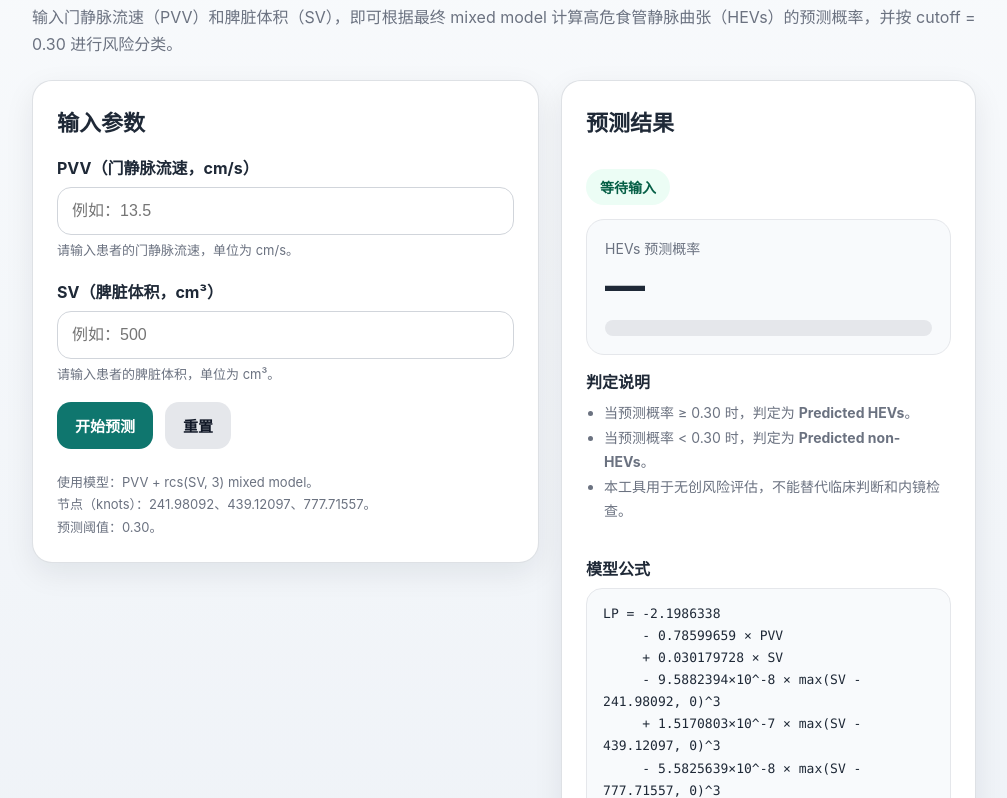
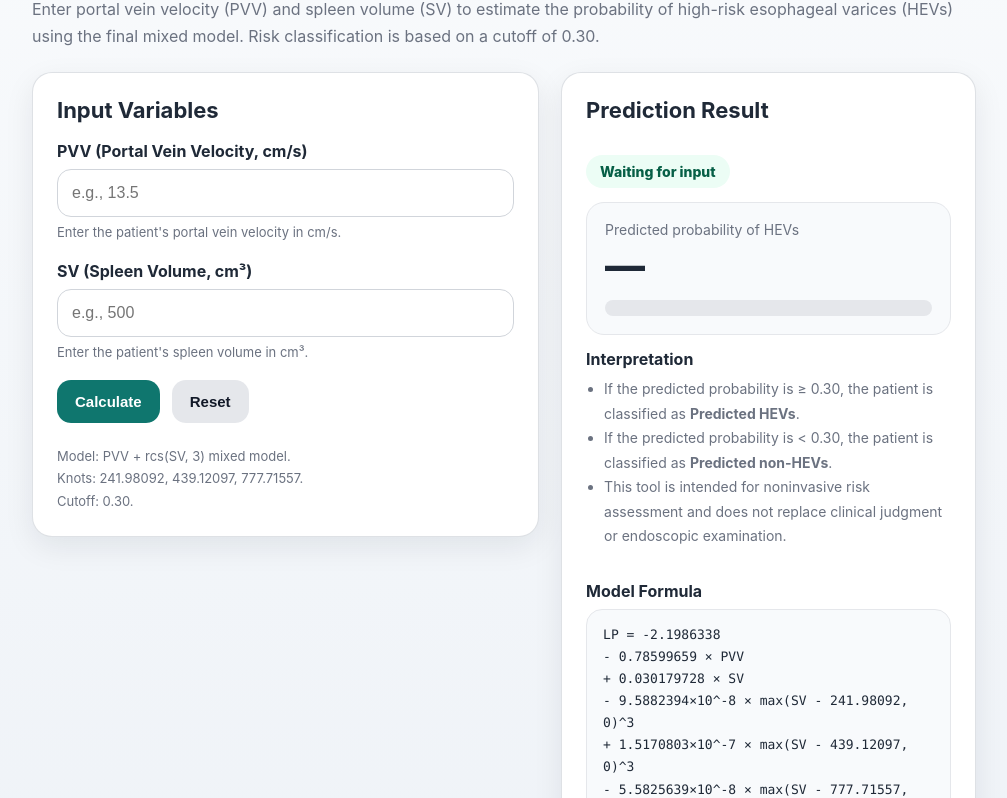
Before and after one commit to yggajzz161/hevs-predictor, a plain HTML site: page index.html in a window 1280 px wide. Shown: the part 87-885 px from the top of the page, without its empty margins (136-1143 px from the left). Drawn offline with Linux system fonts and the light colour scheme.

Commit message:
Add files via upload

```diff
--- a/index.html
+++ b/index.html
@@ -1,9 +1,9 @@
 <!DOCTYPE html>
-<html lang="zh-CN">
+<html lang="en">
 <head>
   <meta charset="UTF-8" />
   <meta name="viewport" content="width=device-width, initial-scale=1.0" />
-  <title>HEVs 风险预测工具</title>
+  <title>HEVs Risk Predictor</title>
   <style>
     :root {
       --bg: #f6f8fb;
@@ -12,53 +12,24 @@
       --muted: #6b7280;
       --line: #d1d5db;
       --primary: #0f766e;
-      --primary-soft: #e6fffb;
       --danger: #b91c1c;
       --danger-soft: #fef2f2;
       --ok: #065f46;
       --ok-soft: #ecfdf5;
       --shadow: 0 10px 30px rgba(15, 23, 42, 0.08);
     }
-
     * { box-sizing: border-box; }
     body {
       margin: 0;
-      font-family: -apple-system, BlinkMacSystemFont, "Segoe UI", Roboto, "PingFang SC", "Hiragino Sans GB", "Microsoft YaHei", sans-serif;
+      font-family: -apple-system, BlinkMacSystemFont, "Segoe UI", Roboto, Arial, sans-serif;
       background: linear-gradient(180deg, #f8fafc 0%, #eef2f7 100%);
       color: var(--text);
     }
-
-    .wrap {
-      max-width: 980px;
-      margin: 0 auto;
-      padding: 32px 18px 64px;
-    }
-
-    .hero {
-      margin-bottom: 22px;
-    }
-
-    .title {
-      font-size: 34px;
-      font-weight: 800;
-      letter-spacing: 0.2px;
-      margin: 0 0 10px;
-    }
-
-    .subtitle {
-      margin: 0;
-      color: var(--muted);
-      font-size: 16px;
-      line-height: 1.7;
-    }
-
-    .grid {
-      display: grid;
-      grid-template-columns: 1.1fr 0.9fr;
-      gap: 22px;
-      align-items: start;
-    }
-
+    .wrap { max-width: 980px; margin: 0 auto; padding: 32px 18px 64px; }
+    .hero { margin-bottom: 22px; }
+    .title { font-size: 34px; font-weight: 800; margin: 0 0 10px; }
+    .subtitle { margin: 0; color: var(--muted); font-size: 16px; line-height: 1.7; }
+    .grid { display: grid; grid-template-columns: 1.1fr 0.9fr; gap: 22px; align-items: start; }
     .card {
       background: var(--card);
       border: 1px solid rgba(209, 213, 219, 0.7);
@@ -66,232 +37,103 @@
       box-shadow: var(--shadow);
       padding: 24px;
     }
-
-    .card h2 {
-      margin: 0 0 18px;
-      font-size: 22px;
-    }
-
-    .field {
-      margin-bottom: 18px;
-    }
-
-    .field label {
-      display: block;
-      font-weight: 700;
-      margin-bottom: 8px;
-    }
-
-    .hint {
-      color: var(--muted);
-      font-size: 13px;
-      margin-top: 6px;
-      line-height: 1.5;
-    }
-
+    .card h2 { margin: 0 0 18px; font-size: 22px; }
+    .field { margin-bottom: 18px; }
+    .field label { display: block; font-weight: 700; margin-bottom: 8px; }
+    .hint { color: var(--muted); font-size: 13px; margin-top: 6px; line-height: 1.5; }
     input[type="number"] {
       width: 100%;
-      padding: 14px 14px;
+      padding: 14px;
       border-radius: 14px;
       border: 1px solid var(--line);
       font-size: 16px;
       outline: none;
-      transition: border-color 0.2s, box-shadow 0.2s;
-      background: #fff;
     }
-
-    input[type="number"]:focus {
-      border-color: var(--primary);
-      box-shadow: 0 0 0 4px rgba(15, 118, 110, 0.12);
+    .actions { display: flex; gap: 12px; flex-wrap: wrap; margin-top: 10px; }
+    button {
+      border: 0; border-radius: 14px; padding: 13px 18px; font-size: 15px; font-weight: 700; cursor: pointer;
     }
-
-    .actions {
-      display: flex;
-      gap: 12px;
-      flex-wrap: wrap;
-      margin-top: 10px;
+    .btn-primary { background: var(--primary); color: #fff; }
+    .btn-secondary { background: #e5e7eb; color: #111827; }
+    .result-panel { min-height: 280px; display: flex; flex-direction: column; gap: 14px; }
+    .badge {
+      display: inline-flex; align-items: center; border-radius: 999px; padding: 8px 14px; font-weight: 800; font-size: 14px; width: fit-content;
     }
-
-    button {
-      appearance: none;
-      border: 0;
-      border-radius: 14px;
-      padding: 13px 18px;
-      font-size: 15px;
-      font-weight: 700;
-      cursor: pointer;
-      transition: transform 0.04s ease, opacity 0.2s ease;
+    .badge-high { color: var(--danger); background: var(--danger-soft); }
+    .badge-low { color: var(--ok); background: var(--ok-soft); }
+    .prob-box { border-radius: 18px; background: #f8fafc; border: 1px solid #e5e7eb; padding: 18px; }
+    .prob-label { font-size: 14px; color: var(--muted); margin-bottom: 8px; }
+    .prob-value { font-size: 40px; font-weight: 800; line-height: 1; margin-bottom: 14px; }
+    .bar { width: 100%; height: 16px; background: #e5e7eb; border-radius: 999px; overflow: hidden; }
+    .bar-fill { height: 100%; width: 0%; background: linear-gradient(90deg, #0ea5e9 0%, #0f766e 100%); }
+    .info-list { margin: 0; padding-left: 18px; color: var(--muted); line-height: 1.75; font-size: 14px; }
+    .formula {
+      padding: 14px 16px; border-radius: 16px; background: #f8fafc; border: 1px solid #e5e7eb;
+      font-family: ui-monospace, SFMono-Regular, Menlo, Consolas, monospace; font-size: 13px; line-height: 1.7; white-space: pre-wrap; word-break: break-word;
     }
-
-    button:active { transform: translateY(1px); }
-
-    .btn-primary {
-      background: var(--primary);
-      color: #fff;
-    }
-
-    .btn-secondary {
-      background: #e5e7eb;
-      color: #111827;
-    }
-
-    .result-panel {
-      min-height: 280px;
-      display: flex;
-      flex-direction: column;
-      gap: 14px;
-    }
-
-    .badge {
-      display: inline-flex;
-      align-items: center;
-      gap: 8px;
-      border-radius: 999px;
-      padding: 8px 14px;
-      font-weight: 800;
-      font-size: 14px;
-      width: fit-content;
-    }
-
-    .badge-high {
-      color: var(--danger);
-      background: var(--danger-soft);
-    }
-
-    .badge-low {
-      color: var(--ok);
-      background: var(--ok-soft);
-    }
-
-    .prob-box {
-      border-radius: 18px;
-      background: #f8fafc;
-      border: 1px solid #e5e7eb;
-      padding: 18px;
-    }
-
-    .prob-label {
-      font-size: 14px;
-      color: var(--muted);
-      margin-bottom: 8px;
-    }
-
-    .prob-value {
-      font-size: 40px;
-      font-weight: 800;
-      line-height: 1;
-      margin-bottom: 14px;
-    }
-
-    .bar {
-      width: 100%;
-      height: 16px;
-      background: #e5e7eb;
-      border-radius: 999px;
-      overflow: hidden;
-    }
-
-    .bar-fill {
-      height: 100%;
-      width: 0%;
-      background: linear-gradient(90deg, #0ea5e9 0%, #0f766e 100%);
-      transition: width 0.35s ease;
-    }
-
-    .info-list {
-      margin: 0;
-      padding-left: 18px;
-      color: var(--muted);
-      line-height: 1.75;
-      font-size: 14px;
-    }
-
-    .formula {
-      padding: 14px 16px;
-      border-radius: 16px;
-      background: #f8fafc;
-      border: 1px solid #e5e7eb;
-      font-family: ui-monospace, SFMono-Regular, Menlo, Consolas, monospace;
-      font-size: 13px;
-      line-height: 1.7;
-      white-space: pre-wrap;
-      word-break: break-word;
-    }
-
-    .footer-note {
-      margin-top: 22px;
-      color: var(--muted);
-      font-size: 13px;
-      line-height: 1.7;
-    }
-
+    .footer-note { margin-top: 22px; color: var(--muted); font-size: 13px; line-height: 1.7; }
     @media (max-width: 860px) {
-      .grid {
-        grid-template-columns: 1fr;
-      }
-      .title {
-        font-size: 28px;
-      }
+      .grid { grid-template-columns: 1fr; }
+      .title { font-size: 28px; }
     }
   </style>
 </head>
 <body>
   <div class="wrap">
     <div class="hero">
-      <h1 class="title">HEVs 风险预测工具</h1>
-      <p class="subtitle">输入门静脉流速（PVV）和脾脏体积（SV），即可根据最终 mixed model 计算高危食管静脉曲张（HEVs）的预测概率，并按 cutoff = 0.30 进行风险分类。</p>
+      <h1 class="title">HEVs Risk Predictor</h1>
+      <p class="subtitle">Enter portal vein velocity (PVV) and spleen volume (SV) to estimate the probability of high-risk esophageal varices (HEVs) using the final mixed model. Risk classification is based on a cutoff of 0.30.</p>
     </div>
 
     <div class="grid">
       <section class="card">
-        <h2>输入参数</h2>
+        <h2>Input Variables</h2>
 
         <div class="field">
-          <label for="pvv">PVV（门静脉流速，cm/s）</label>
-          <input id="pvv" type="number" step="0.1" placeholder="例如：13.5" />
-          <div class="hint">请输入患者的门静脉流速，单位为 cm/s。</div>
+          <label for="pvv">PVV (Portal Vein Velocity, cm/s)</label>
+          <input id="pvv" type="number" step="0.1" placeholder="e.g., 13.5" />
+          <div class="hint">Enter the patient's portal vein velocity in cm/s.</div>
         </div>
 
         <div class="field">
-          <label for="sv">SV（脾脏体积，cm³）</label>
-          <input id="sv" type="number" step="0.1" placeholder="例如：500" />
-          <div class="hint">请输入患者的脾脏体积，单位为 cm³。</div>
+          <label for="sv">SV (Spleen Volume, cm³)</label>
+          <input id="sv" type="number" step="0.1" placeholder="e.g., 500" />
+          <div class="hint">Enter the patient's spleen volume in cm³.</div>
         </div>
 
         <div class="actions">
-          <button class="btn-primary" id="calcBtn">开始预测</button>
-          <button class="btn-secondary" id="resetBtn">重置</button>
+          <button class="btn-primary" id="calcBtn">Calculate</button>
+          <button class="btn-secondary" id="resetBtn">Reset</button>
         </div>
 
         <div class="footer-note">
-          使用模型：PVV + rcs(SV, 3) mixed model。<br />
-          节点（knots）：241.98092、439.12097、777.71557。<br />
-          预测阈值：0.30。
+          Model: PVV + rcs(SV, 3) mixed model.<br />
+          Knots: 241.98092, 439.12097, 777.71557.<br />
+          Cutoff: 0.30.
         </div>
       </section>
 
       <section class="card result-panel">
-        <h2>预测结果</h2>
-
-        <div id="resultBadge" class="badge badge-low">等待输入</div>
+        <h2>Prediction Result</h2>
+        <div id="resultBadge" class="badge badge-low">Waiting for input</div>
 
         <div class="prob-box">
-          <div class="prob-label">HEVs 预测概率</div>
+          <div class="prob-label">Predicted probability of HEVs</div>
           <div id="probValue" class="prob-value">—</div>
           <div class="bar"><div id="barFill" class="bar-fill"></div></div>
         </div>
 
         <div class="field">
-          <label>判定说明</label>
+          <label>Interpretation</label>
           <ul class="info-list">
-            <li>当预测概率 ≥ 0.30 时，判定为 <strong>Predicted HEVs</strong>。</li>
-            <li>当预测概率 &lt; 0.30 时，判定为 <strong>Predicted non-HEVs</strong>。</li>
-            <li>本工具用于无创风险评估，不能替代临床判断和内镜检查。</li>
+            <li>If the predicted probability is ≥ 0.30, the patient is classified as <strong>Predicted HEVs</strong>.</li>
+            <li>If the predicted probability is &lt; 0.30, the patient is classified as <strong>Predicted non-HEVs</strong>.</li>
+            <li>This tool is intended for noninvasive risk assessment and does not replace clinical judgment or endoscopic examination.</li>
           </ul>
         </div>
 
         <div class="field">
-          <label>模型公式</label>
+          <label>Model Formula</label>
           <div class="formula" id="formulaText"></div>
         </div>
       </section>
@@ -300,11 +142,11 @@
 
   <script>
     const formula = `LP = -2.1986338
-     - 0.78599659 × PVV
-     + 0.030179728 × SV
-     - 9.5882394×10^-8 × max(SV - 241.98092, 0)^3
-     + 1.5170803×10^-7 × max(SV - 439.12097, 0)^3
-     - 5.5825639×10^-8 × max(SV - 777.71557, 0)^3
+- 0.78599659 × PVV
++ 0.030179728 × SV
+- 9.5882394×10^-8 × max(SV - 241.98092, 0)^3
++ 1.5170803×10^-7 × max(SV - 439.12097, 0)^3
+- 5.5825639×10^-8 × max(SV - 777.71557, 0)^3
 
 P = 1 / (1 + e^(-LP))`;
 
@@ -321,7 +163,7 @@ P = 1 / (1 + e^(-LP))`;
 
       const prob = 1 / (1 + Math.exp(-lp));
       const highRisk = prob >= 0.30;
-      return { lp, prob, highRisk };
+      return { prob, highRisk };
     }
 
     const pvvInput = document.getElementById('pvv');
@@ -335,24 +177,20 @@ P = 1 / (1 + e^(-LP))`;
     function renderResult() {
       const PVV = parseFloat(pvvInput.value);
       const SV = parseFloat(svInput.value);
-
       if (Number.isNaN(PVV) || Number.isNaN(SV)) {
-        alert('请输入有效的 PVV 和 SV 数值。');
+        alert('Please enter valid numeric values for PVV and SV.');
         return;
       }
-
       const { prob, highRisk } = predictHEVs(PVV, SV);
       const percent = (prob * 100).toFixed(1);
-
       probValue.textContent = percent + '%';
       barFill.style.width = Math.max(0, Math.min(100, prob * 100)) + '%';
-
       if (highRisk) {
         resultBadge.className = 'badge badge-high';
-        resultBadge.textContent = 'Predicted HEVs（高风险）';
+        resultBadge.textContent = 'Predicted HEVs (High Risk)';
       } else {
         resultBadge.className = 'badge badge-low';
-        resultBadge.textContent = 'Predicted non-HEVs（低风险）';
+        resultBadge.textContent = 'Predicted non-HEVs (Low Risk)';
       }
     }
 
@@ -362,12 +200,11 @@ P = 1 / (1 + e^(-LP))`;
       probValue.textContent = '—';
       barFill.style.width = '0%';
       resultBadge.className = 'badge badge-low';
-      resultBadge.textContent = '等待输入';
+      resultBadge.textContent = 'Waiting for input';
     }
 
     calcBtn.addEventListener('click', renderResult);
     resetBtn.addEventListener('click', resetForm);
-
     [pvvInput, svInput].forEach(el => {
       el.addEventListener('keydown', function(e) {
         if (e.key === 'Enter') renderResult();
```
